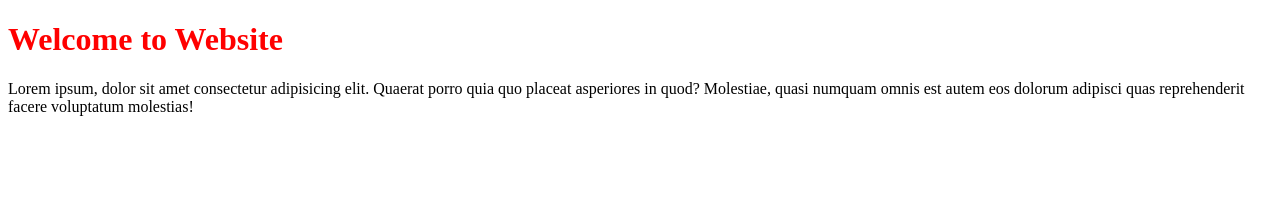
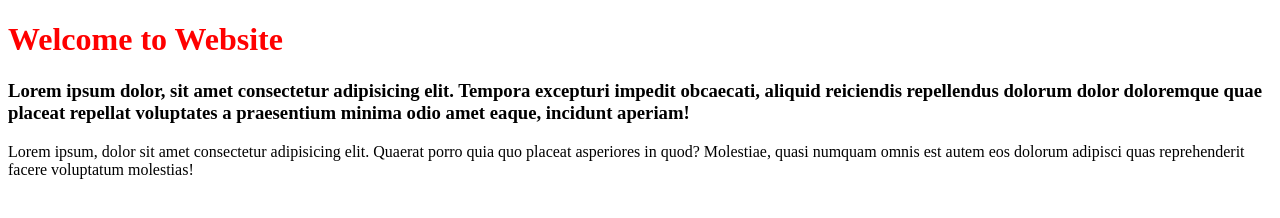
Before and after one commit to Nazim-hasan/hero-projects, a plain HTML site: page index.html in a window 1280 px wide. Drawn offline with Linux system fonts and the light colour scheme.

Commit message:
new blog added

```diff
--- a/index.html
+++ b/index.html
@@ -9,6 +9,9 @@
 </head>
 <body>
     <h1>Welcome to Website</h1>
+    <div>
+        <h3>Lorem ipsum dolor, sit amet consectetur adipisicing elit. Tempora excepturi impedit obcaecati, aliquid reiciendis repellendus dolorum dolor doloremque quae placeat repellat voluptates a praesentium minima odio amet eaque, incidunt aperiam!</h3>
+    </div>
     <p>Lorem ipsum, dolor sit amet consectetur adipisicing elit. Quaerat porro quia quo placeat asperiores in quod? Molestiae, quasi numquam omnis est autem eos dolorum adipisci quas reprehenderit facere voluptatum molestias!</p>
 </body>
 </html>
```
